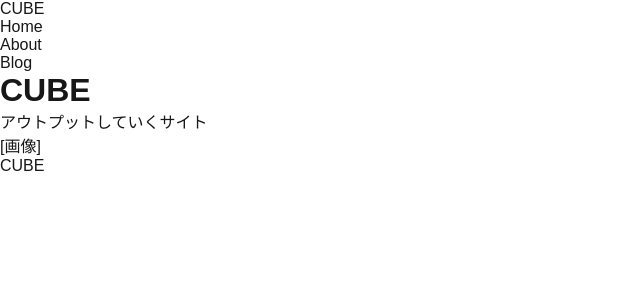
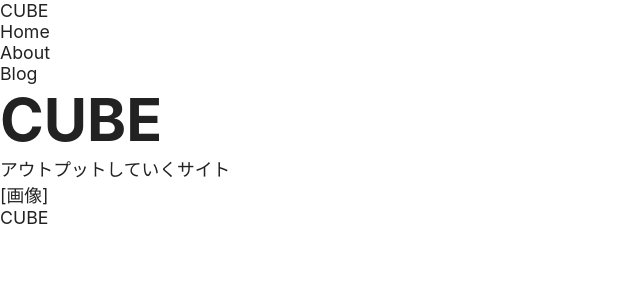
Before and after one commit to d-ishizuka/next_blog, a Next.js app in the folder blog/: page / in a window 1280 px wide. Shown: the top 300 px of the page, without its empty margins (0-640 px from the left). Built offline with nearby package versions, Linux system fonts and the light colour scheme.

Commit message:
add global css

```diff
--- a/blog/app/globals.css
+++ b/blog/app/globals.css
@@ -1,42 +1,62 @@
 :root {
-  --background: #ffffff;
-  --foreground: #171717;
+  /* Colors */
+  --white: #ffffff;
+  --gray-10: #eeeeee;
+  --gray-25: #aaaaaa;
+  --gray-50: #707070;
+  --gray-75: #444444;
+  --black: #222222;
+  --accent: #0d87e0;
+
+  /* Typography */
+  --body: clamp(1rem, 0.95rem + 0.2vw, 1.125rem); /* 16px-18px */
+  --display: clamp(4.5rem, 1.83rem + 11.34vw, 10rem); /* 72px-160px */
+  --heading1: clamp(2rem, 1.3rem + 3vw, 4rem); /* 32px-64px */
+  --heading2: calc(var(--body) * 1.5); /* 24px-27px */
+  --heading3: calc(var(--body) * 1.2); /* 19.2px-21.6px */
+  --small-heading2: clamp(0.875rem, 4vw - 1rem, 1.6875rem); /* 14px-27px */
+  --small-heading3: calc(var(--small-heading2) * 0.86); /* 12px-23px */
+
+  /* Spacing */
+  --space-xs: clamp(1.25rem, 1rem + 0.98vw, 1.875rem); /* 20px-30px */
+  --space-sm: calc(var(--space-xs) * 1.5); /* 30px-45px */
+  --space-md: calc(var(--space-xs) * 2); /* 40px-60px */
+  --space-lg: calc(var(--space-xs) * 3); /* 60px-90px */
+  --space-xl: calc(var(--space-xs) * 4); /* 80px-120px */
+  --space-jump: clamp(1.25rem, 0.35rem + 3.8vw, 3.75rem); /* 20px-60px */
+
+  /* Basic */
+  body {
+    color: var(--black);
+    font-family: -apple-system, BlinkMacSystemFont, 'Segoe UI', Helvetica, Arial, sans-serif;
+    font-size: var(--body);
   }
 
-@media (prefers-color-scheme: dark) {
-  :root {
-    --background: #0a0a0a;
-    --foreground: #ededed;
-  }
+  h1 {
+    font-size: var(--heading1);
   }
 
-html,
-body {
-  max-width: 100vw;
-  overflow-x: hidden;
+  h2 {
+    font-size: var(--heading2);
   }
 
-body {
-  color: var(--foreground);
-  background: var(--background);
-  font-family: Arial, Helvetica, sans-serif;
-  -webkit-font-smoothing: antialiased;
-  -moz-osx-font-smoothing: grayscale;
+  h3 {
+    font-size: var(--heading3);
   }
 
-* {
+  /* Reset */
+  body, h1, h2, h3, p, figure, ul {
+    margin: 0;
+    padding: 0;
+    list-style: none;
+  }
+
+  *, *::before, *::after {
     box-sizing: border-box;
-  padding: 0;
-  margin: 0;
   }
 
   a {
     color: inherit;
     text-decoration: none;
   }
-
-@media (prefers-color-scheme: dark) {
-  html {
-    color-scheme: dark;
 }
-}
```
Lines whose indentation alone changed are shown as unchanged.
